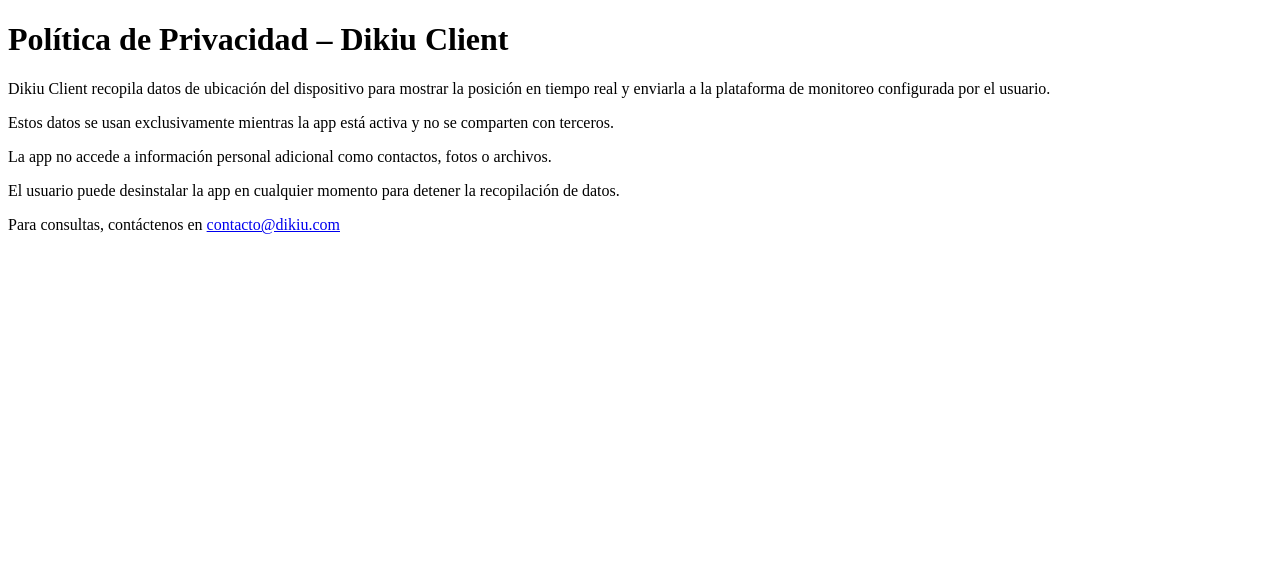
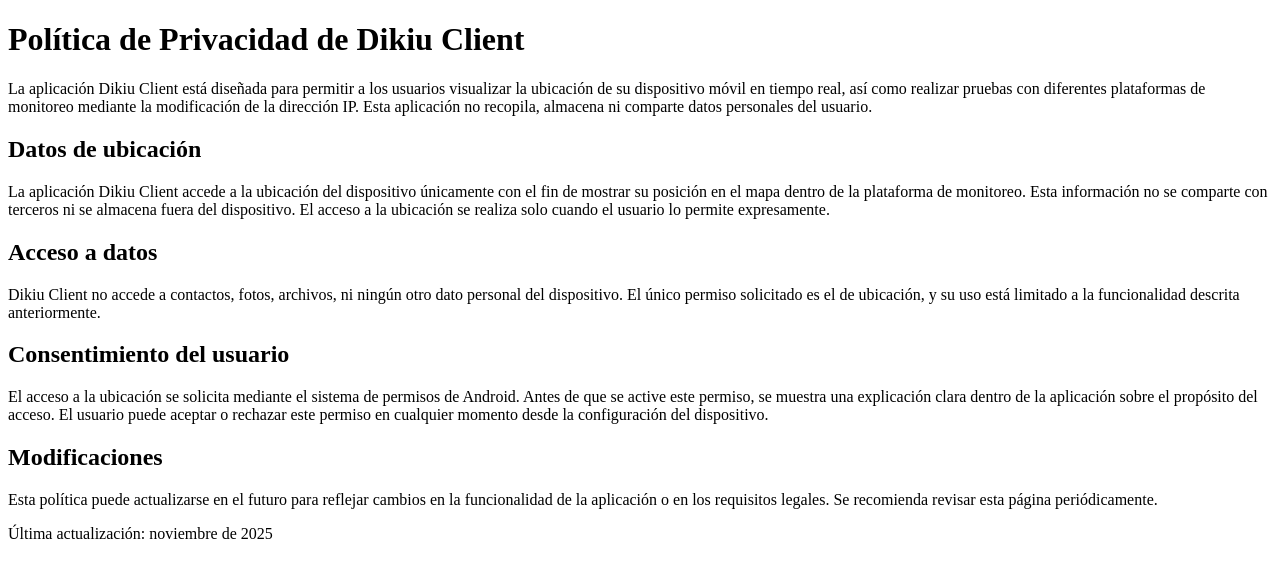
Before and after one commit to arzolarr/dikiu-privacy-policy, a plain HTML site: page index.html in a window 1280 px wide. Drawn offline with Linux system fonts and the light colour scheme.

Commit message:
Update index.html

```diff
--- a/index.html
+++ b/index.html
@@ -2,14 +2,25 @@
 <html lang="es">
 <head>
   <meta charset="UTF-8">
-  <title>Política de Privacidad – Dikiu Client</title>
+  <title>Política de Privacidad de Dikiu Client</title>
 </head>
 <body>
-  <h1>Política de Privacidad – Dikiu Client</h1>
-  <p>Dikiu Client recopila datos de ubicación del dispositivo para mostrar la posición en tiempo real y enviarla a la plataforma de monitoreo configurada por el usuario.</p>
-  <p>Estos datos se usan exclusivamente mientras la app está activa y no se comparten con terceros.</p>
-  <p>La app no accede a información personal adicional como contactos, fotos o archivos.</p>
-  <p>El usuario puede desinstalar la app en cualquier momento para detener la recopilación de datos.</p>
-  <p>Para consultas, contáctenos en <a href="mailto:soporte@dikiu.com">contacto@dikiu.com</a></p>
+  <h1>Política de Privacidad de Dikiu Client</h1>
+
+  <p>La aplicación Dikiu Client está diseñada para permitir a los usuarios visualizar la ubicación de su dispositivo móvil en tiempo real, así como realizar pruebas con diferentes plataformas de monitoreo mediante la modificación de la dirección IP. Esta aplicación no recopila, almacena ni comparte datos personales del usuario.</p>
+
+  <h2>Datos de ubicación</h2>
+  <p>La aplicación Dikiu Client accede a la ubicación del dispositivo únicamente con el fin de mostrar su posición en el mapa dentro de la plataforma de monitoreo. Esta información no se comparte con terceros ni se almacena fuera del dispositivo. El acceso a la ubicación se realiza solo cuando el usuario lo permite expresamente.</p>
+
+  <h2>Acceso a datos</h2>
+  <p>Dikiu Client no accede a contactos, fotos, archivos, ni ningún otro dato personal del dispositivo. El único permiso solicitado es el de ubicación, y su uso está limitado a la funcionalidad descrita anteriormente.</p>
+
+  <h2>Consentimiento del usuario</h2>
+  <p>El acceso a la ubicación se solicita mediante el sistema de permisos de Android. Antes de que se active este permiso, se muestra una explicación clara dentro de la aplicación sobre el propósito del acceso. El usuario puede aceptar o rechazar este permiso en cualquier momento desde la configuración del dispositivo.</p>
+
+  <h2>Modificaciones</h2>
+  <p>Esta política puede actualizarse en el futuro para reflejar cambios en la funcionalidad de la aplicación o en los requisitos legales. Se recomienda revisar esta página periódicamente.</p>
+
+  <p>Última actualización: noviembre de 2025</p>
 </body>
 </html>
```
